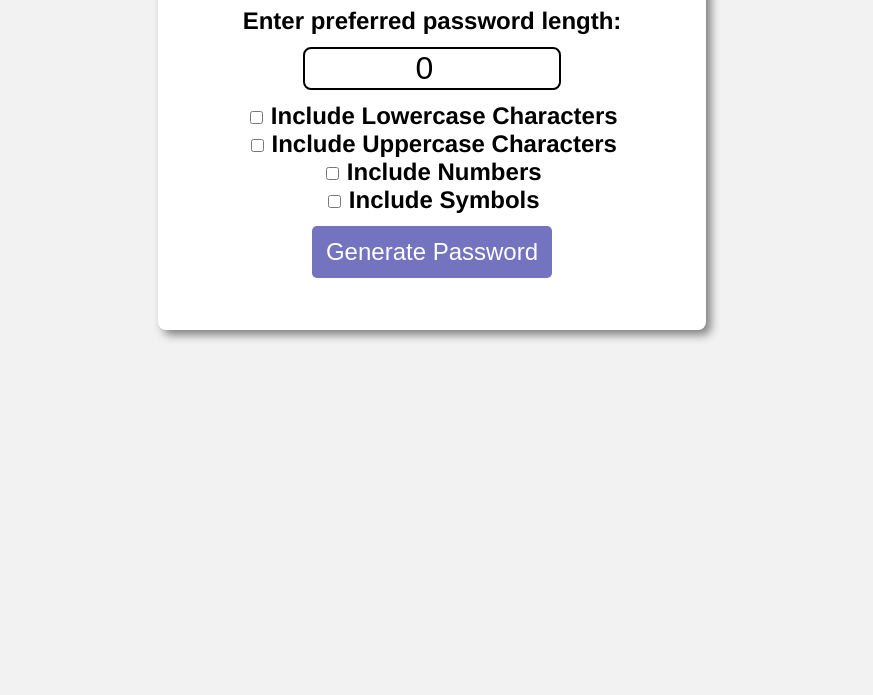
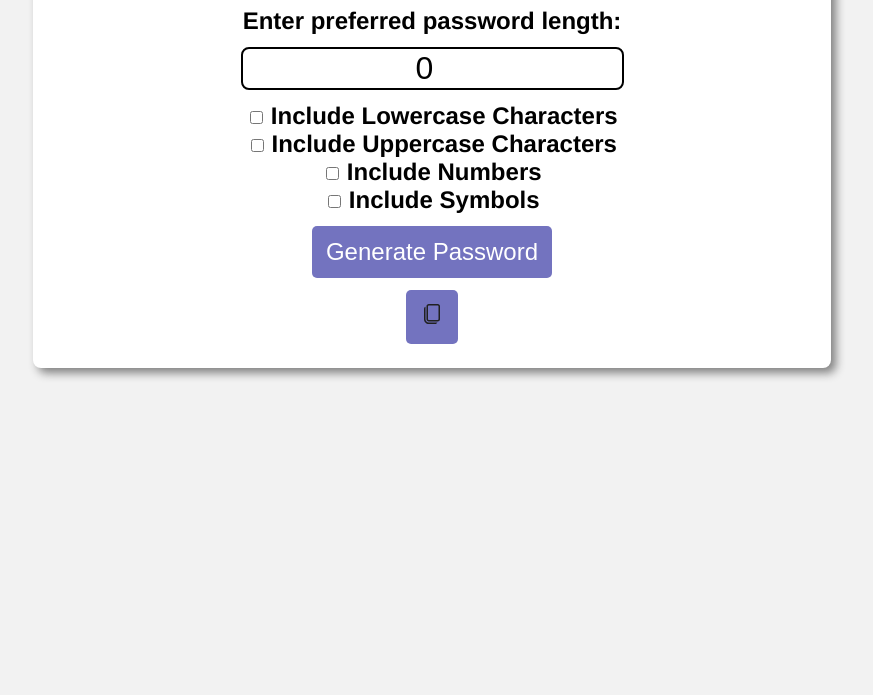
Before and after one commit to cbxiii/random-password-generator, a plain HTML site: page index.html in a window 1280 px wide. Shown: the part 105-800 px from the top of the page, without its empty margins (208-1081 px from the left). Drawn offline with Linux system fonts and the light colour scheme.

Commit message:
added copy button

```diff
--- a/index.html
+++ b/index.html
@@ -25,10 +25,15 @@
         <input type="checkbox" id="includeSymbols">
         <label for="includeSymbols">Include Symbols</label>
         <br>
-        <button type="button"" id="generateButton">Generate Password</button>
+        <button type="button" id="generateButton">Generate Password</button>
 
+        <div class="resultContainer">
 
-        <p id="result"></p>
+            <p id="result"></p>
+            <button type="button" id="copyButton">
+                <img src="images/copy-svgrepo-com.svg" alt="Copy Text">
+            </button>
+        </div>
     </div>
 
     <script src="index.js"></script>
--- a/style.css
+++ b/style.css
@@ -7,14 +7,20 @@ h1 {
     color: hsl(240, 37%, 60%);
 }
 
-div {
+.inputContainer {
     background-color: white;
     text-align: center;
-    max-width: 500px;
+    max-width: 750px;
     margin: auto;
     padding: 24px;
     border-radius: 8px;
     box-shadow: 5px 5px 10px gray;
+}
+
+.resultContainer {
+    display: flex;
+    align-items: center;
+    justify-content: center;
 }
 
 #lengthInput {
@@ -47,6 +53,11 @@ button:hover {
     cursor: pointer;
 }
 
+#copyButton > img {
+    width: 24px;
+    height: 24px;
+}
+
 #result {
     font-size: 1.75em;
     font-weight: bold;
```
Also changed, not shown: images/copy-svgrepo-com.svg (added), 1 other file.
